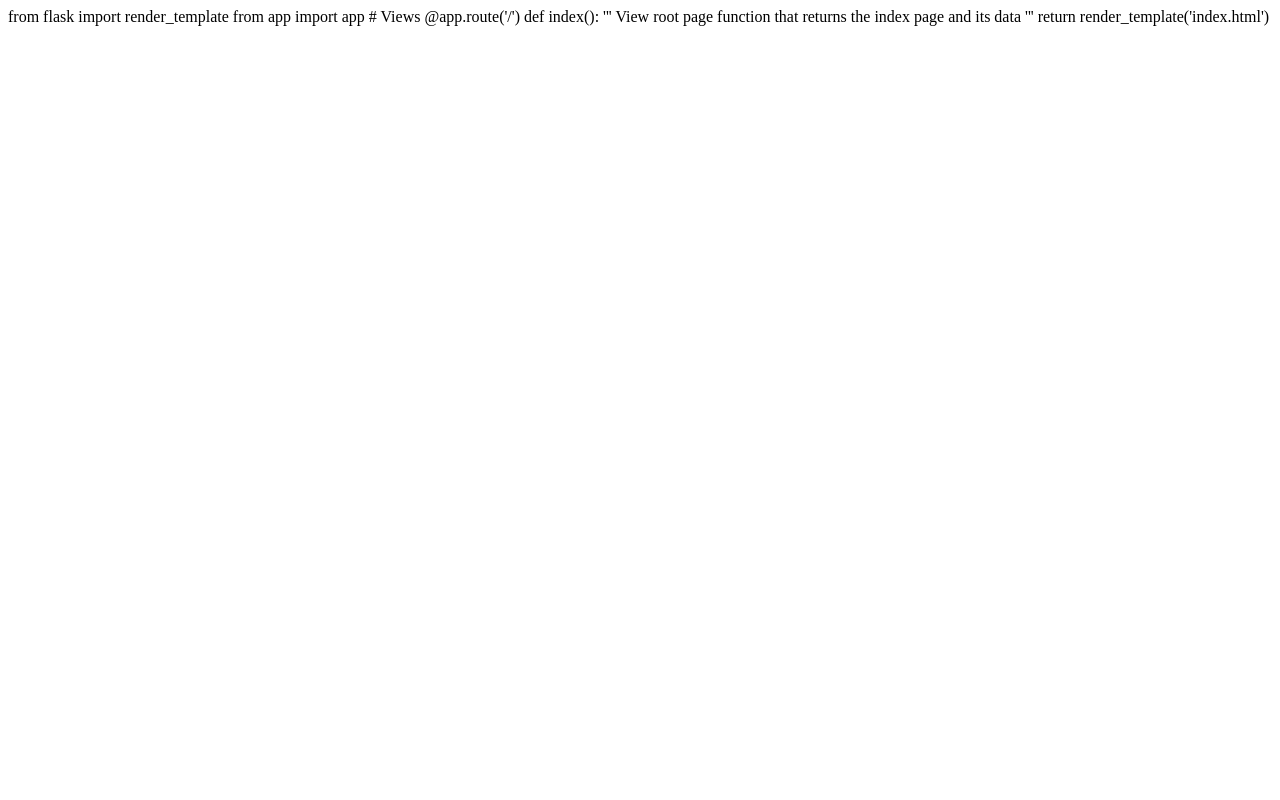
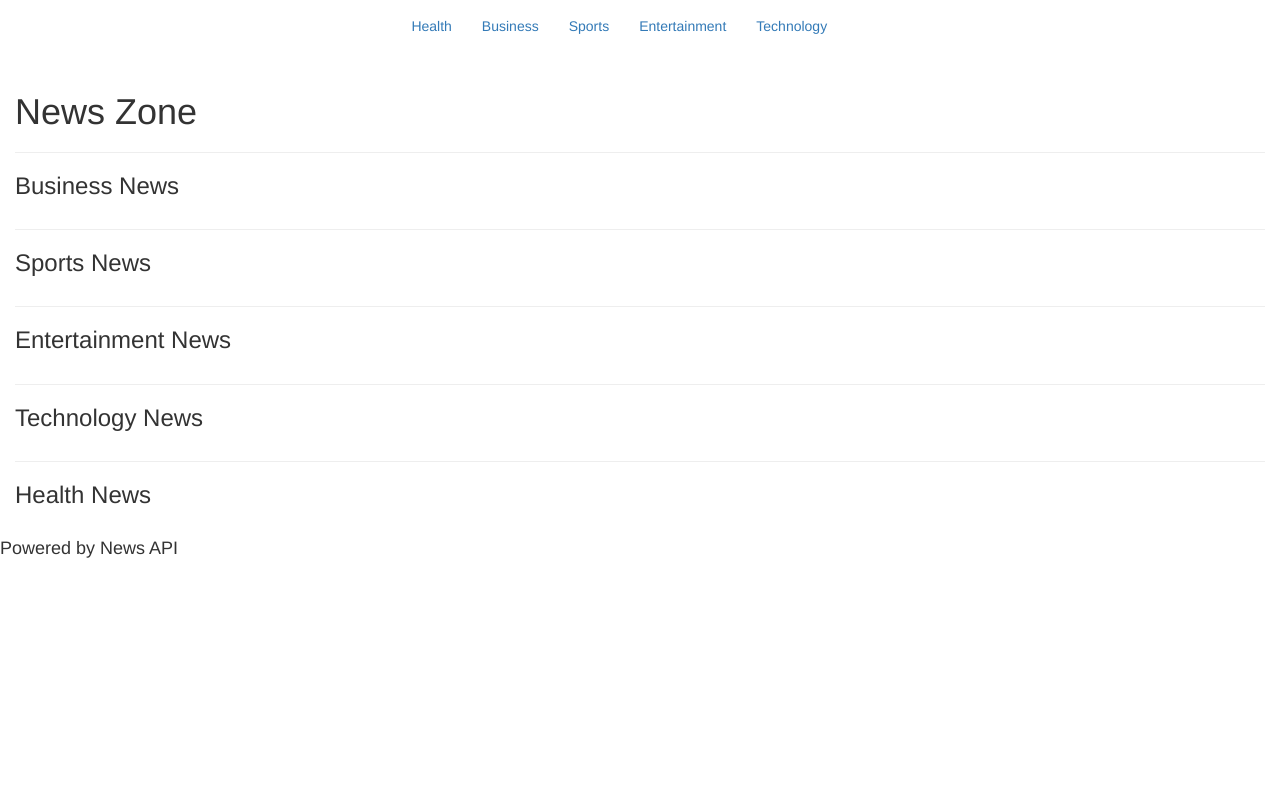
Before and after one commit to Evance23/bar-news, a Python web app: template app/templates/index.html in a window 1280 px wide. Run offline with Jinja, Linux system fonts and the light colour scheme; the template is opened without the code that fills it, so the values that code supplies are empty; some libraries are stand-ins or nearby versions.

Commit message:
Add all elements of the index page

```diff
--- a/app/templates/fourOwfour.html
+++ b/app/templates/fourOwfour.html
@@ -1,4 +1,4 @@
 {% extends 'base.html'%}
 {% block content %}
-    <h1>Sorry we can't find that page</h1>
+    <h1>Apologies, this page seems unavailable. Confirm and try again!</h1>
 {%endblock %}
--- a/app/templates/index.html
+++ b/app/templates/index.html
@@ -1,11 +1,86 @@
-from flask import render_template
-from app import app
+{% extends 'base.html' %}
+{% import 'macros.html' as macro %}
+<!--styles block-->
+{% block styles %}
+    {{ super() }}
+    <link href="https://fonts.googleapis.com/css?family=Black+Ops+One" rel="stylesheet">
+    <link rel="stylesheet" href="{{url_for('static', filename='css/index.css')}}">
+{% endblock %}
 
-# Views
-@app.route('/')
-def index():
+    <!--content block-->
+    {% block content %}
+    <div class="navbar navbar-light" role="navigation">
+        <div class="container-fluid">
+            <div class="navbar-collapse collapse">
+                <ul class="nav navbar-nav" style="padding-left:30%">
+    <!---entertainment, sports , tech , business, health , science, -->
+    <li><a href="#health">Health</a></li>
+    <li><a href="#business">Business</a></li>
+    <li><a href="#sports">Sports</a></li>
+    <li><a href="#entertainment">Entertainment</a></li>
+    <li><a href="#technology">Technology</a></li>
+</ul>
+</div>
+</div>
+</div>
+<main class="container-fluid">
+<div class="page_name">
+<h1>News Zone</h1>
+</div>
+<!-- Business-->
+<hr />
+<div class="source_section">
+   <h3 id="business" class="source_section_name">Business News</h3>
+   <ul>
+      <div class="row">
+         {{ macro.displayNewsList(business) }}
+      </div>
+   </ul>
+</div>
+<!-- Sport-->
+<hr />
+<div class="source_section">
+   <h3 id="sport" class="source_section_name">Sports News</h3>
+   <ul>
+      <div class="row">
+         {{ macro.displayNewsList(sports) }}
+      </div>
+   </ul>
+</div>
+<!-- Entertainment-->
+<hr />
+<div class="source_section">
+   <h3 id="entertainment" class="source_section_name">Entertainment News</h3>
+   <ul>
+      <div class="row">
+         {{ macro.displayNewsList(entertainment) }}
+      </div>
+   </ul>
+</div>
+<!-- Technology-->
+<hr />
+<div class="source_section">
+   <h3 id="technology" class="source_section_name">Technology News</h3>
+   <ul>
+      <div class="row">
+         {{ macro.displayNewsList(technology) }}
+      </div>
+   </ul>
+</div>
 
-    '''
-    View root page function that returns the index page and its data
-    '''
-    return render_template('index.html')
+<!-- health  -->
+<hr />
+<div class="source_section">
+<h3 id="health" class="source_section_name">Health News</h3>
+<ul>
+<div class="row">
+{{ macro.displayNewsList(health) }}
+</div>
+</ul>
+</div>
+
+</main>
+<footer>
+<h4>Powered by News API</h4>
+</footer>
+{% endblock %}
```
